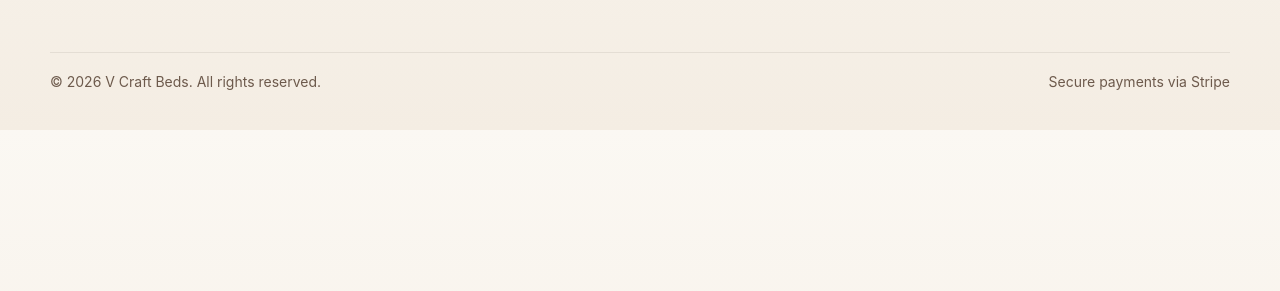
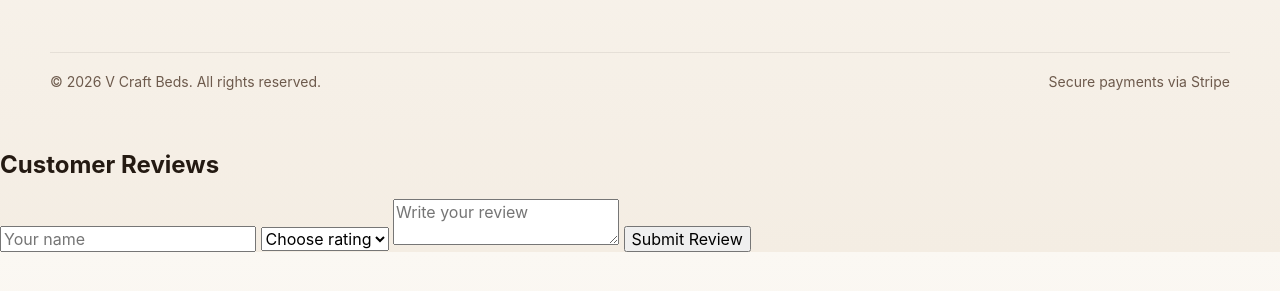
Before and after one commit to vcraftbeds/vcraftbeds, a website: page product.html in a window 1280 px wide. Shown: the part 423-714 px from the top of the page. Drawn offline with nearby package versions, Linux system fonts and the light colour scheme; a script that the page names is missing.

Commit message:
Update product.html

```diff
--- a/product.html
+++ b/product.html
@@ -143,3 +143,27 @@
 <script src="script.js"></script>
 </body>
 </html>
+<section class="reviews-section">
+  <h2>Customer Reviews</h2>
+
+  <form id="review-form">
+    <input type="hidden" name="product_name" value="Florida Wing Bed">
+
+    <input type="text" name="customer_name" placeholder="Your name" required>
+
+    <select name="rating" required>
+      <option value="">Choose rating</option>
+      <option value="5">★★★★★</option>
+      <option value="4">★★★★</option>
+      <option value="3">★★★</option>
+      <option value="2">★★</option>
+      <option value="1">★</option>
+    </select>
+
+    <textarea name="comment" placeholder="Write your review" required></textarea>
+
+    <button type="submit">Submit Review</button>
+  </form>
+
+  <div id="reviews-list"></div>
+</section>
```
